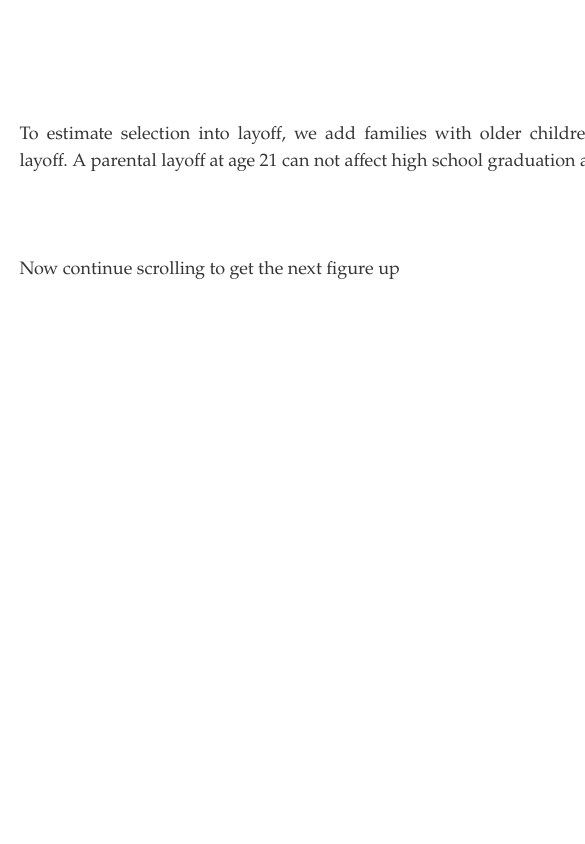
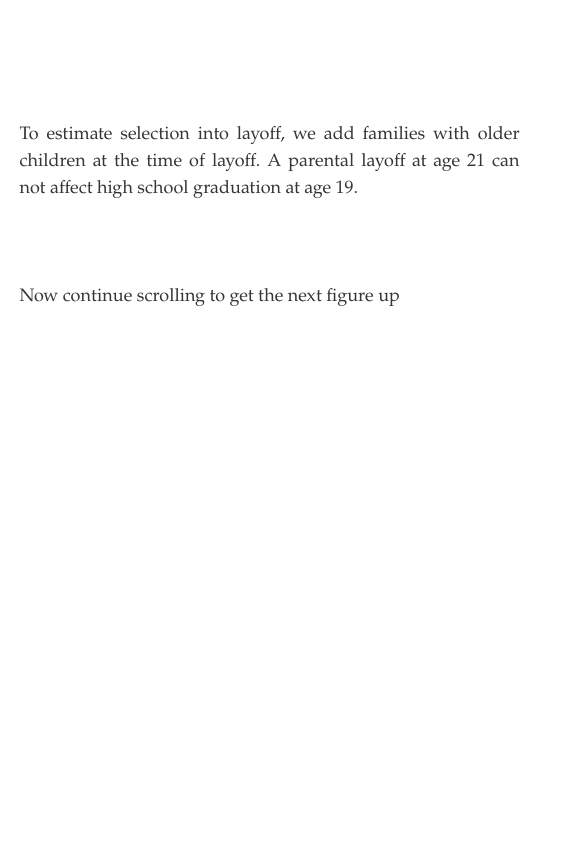
Before and after one commit to Abbta/julias-website, a plain HTML site: page index.html in a window 390 px wide. Shown: the part 2840-3684 px from the top of the page, 585 px wide, since content can reach past the window. Drawn offline with Linux system fonts and the light colour scheme.

Commit message:
fix to visial bug with small screens

```diff
--- a/style.css
+++ b/style.css
@@ -161,6 +161,7 @@ a:hover{
     .xAxisText { font-family: 'Palatino'; font-size: 18px; }
     .graphTitle { font-family: 'Palatino'; font-size: 28px; }
     #graph-container { display: flex; flex-direction: column; position: relative; bottom: 160px; right: 250px; width: 500px; height: 350px; background-color: white; }
+    .graph-overlay-text { width: 500px; background-color: white; z-index: 50; margin-left: auto; margin-right: auto; }
 }
 @media screen and (min-width: 751px)
 {
@@ -173,6 +174,7 @@ a:hover{
     .xAxisText { font-family: 'Palatino'; font-size: 24px; }
     .graphTitle { font-family: 'Palatino'; font-size: 32px; }
     #graph-container { display: flex; flex-direction: column; position: relative; bottom: 260px; right: 350px; width: 700px; height: 495px; background-color: white; }
+    .graph-overlay-text { width: 700px; background-color: white; z-index: 50; margin-left: auto; margin-right: auto; }
 }
 
 .author-portrait {
@@ -261,14 +263,6 @@ a:hover{
 .graph {
     width: 100%;
     height: 100%;
-}
-
-.graph-overlay-text {
-    width: 700px;
-    background-color: white;
-    z-index: 50;
-    margin-left: auto;
-    margin-right: auto;
 }
 
 .graph-text-divider {
```
